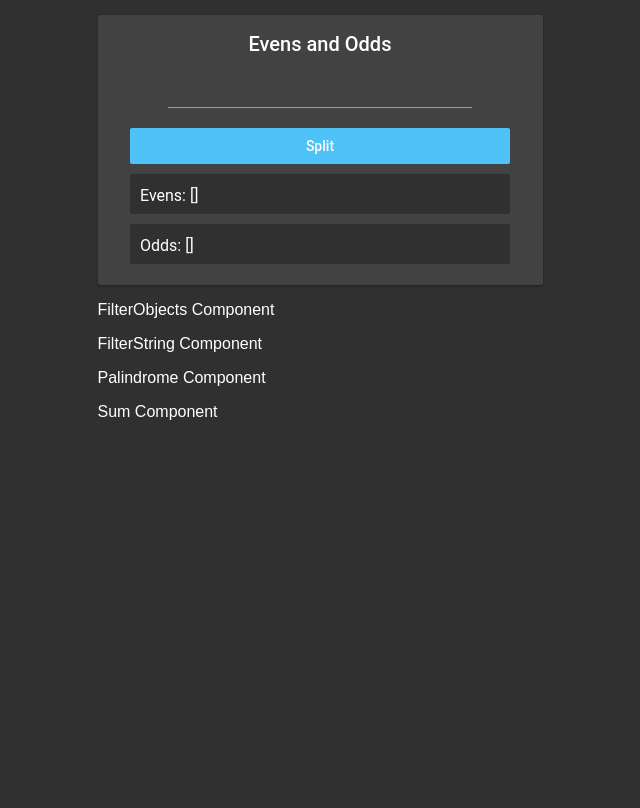
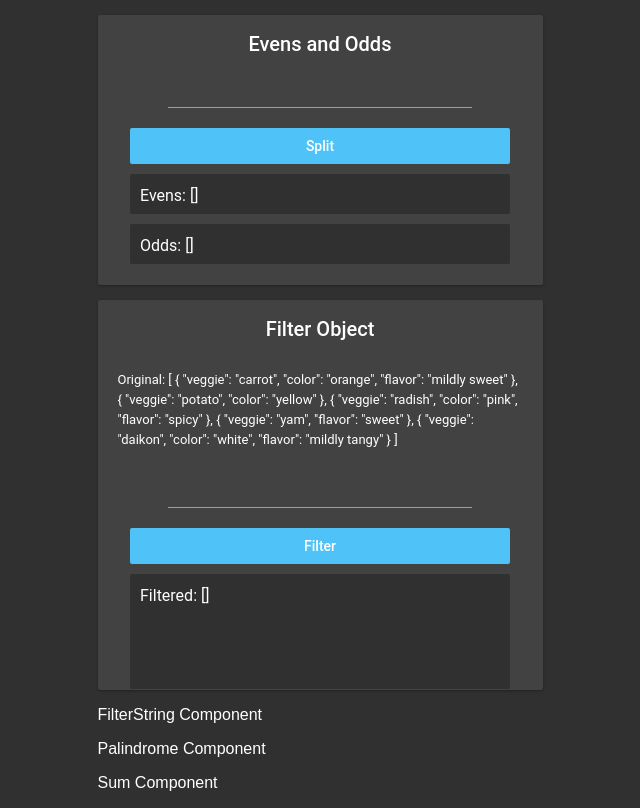
Before and after one commit to spiltmiruku/Nov-12-2019-AP, a React (Create React App) app in the folder react-1-afternoon/: page / in a window 1280 px wide. Shown: the whole page, without its empty margins (320-960 px from the left). Built offline with nearby package versions, Linux system fonts and the light colour scheme.

Commit message:
Finished Filter Object Component

```diff
--- a/react-1-afternoon/src/components/Topics/EvenAndOdd.js
+++ b/react-1-afternoon/src/components/Topics/EvenAndOdd.js
@@ -23,7 +23,7 @@ export default class EvenAndOdd extends Component {
 
        for(let i = 0; i < arr.length; i++){
             if (arr[i] % 2 === 0){
-            arr[i].push( parseInt(arr[i], 10) );
+            evens.push( parseInt(arr[i], 10) );
        }else {
            odds.push( parseInt (arr[i], 10) );
         }
--- a/react-1-afternoon/src/components/Topics/FilterObject.js
+++ b/react-1-afternoon/src/components/Topics/FilterObject.js
@@ -1,10 +1,68 @@
 import React, { Component } from 'react';
 
 export default class FilterObject extends Component {
+
+    constructor(){
+        super();
+
+        this.state = {
+            unFilteredVeggies: [
+                {
+                veggie: 'carrot',
+                color: 'orange',
+                flavor: 'mildly sweet',
+            },
+            {
+                veggie: 'potato',
+                color: 'yellow',
+            },
+            {
+                veggie: 'radish',
+                color: 'pink',
+                flavor: 'spicy',
+            },
+            {
+                veggie: 'yam',
+                flavor: 'sweet',
+            },
+            {
+                veggie: 'daikon',
+                color: 'white',
+                flavor: 'mildly tangy',
+            }
+            ],
+
+            userInput: '',
+            filteredVeggies: []
+        }
+    }
+handleChange(val) {
+    this.setState({ userInput: val });
+}
+
+filterVeggies(prop) {
+    let unFilteredVeggies = this.state.unFilteredVeggies;
+    let filteredVeggies = [];
+
+    for (let i = 0; i < unFilteredVeggies.length; i++) {
+        if (unFilteredVeggies[i].hasOwnProperty(prop) ) {
+            filteredVeggies.push(unFilteredVeggies[i]);
+        }
+    }
+    this.setState({ filteredVeggies: filteredVeggies });
+}
+
+
+
     render(){
         return (
-            <p> FilterObjects Component </p>
-
+            <div className='puzzleBox filterObjectPB'>
+            <h4> Filter Object </h4>
+            <span className='puzzleText'>Original: { JSON.stringify(this.state.unFilteredVeggies, null, 10) }</span>
+            <input className='inputLine' onChange={ (e) => this.handleChange(e.target.value) } />
+            <button className='confirmationButton' onClick={ () => this.filterVeggies(this.state.userInput) }> Filter </button>
+            <span className='resultsBox filterObjectRB'>Filtered: { JSON.stringify(this.state.filteredVeggies, null, 10) }</span>
+            </div>
         )
     }
 }
```
